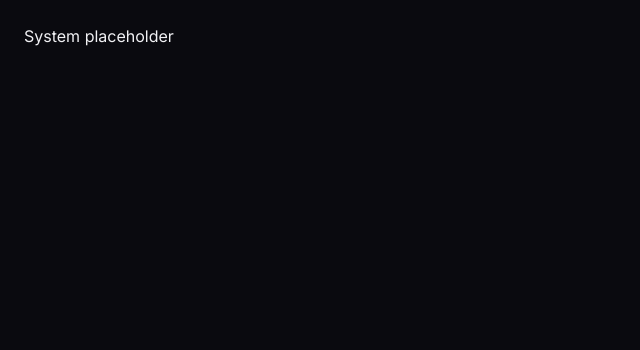
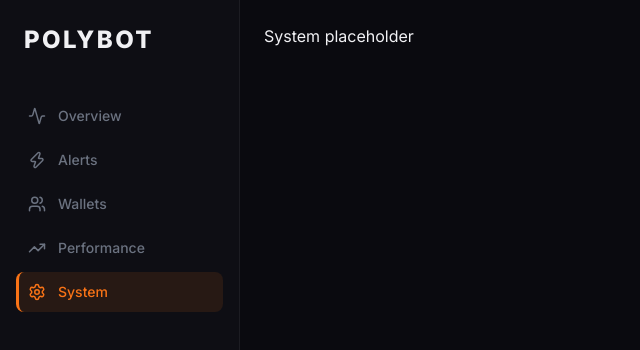
Before and after one commit to Gabsavage/polybot, a React (Vite) app in the folder dashboard/: page /system in a window 1280 px wide. Shown: the top 350 px of the page, without its empty margins (0-640 px from the left). Built offline with nearby package versions, Linux system fonts and the light colour scheme.

Commit message:
feat(M8-B v2): add Sidebar component

```diff
--- a/dashboard/src/App.jsx
+++ b/dashboard/src/App.jsx
@@ -1,9 +1,11 @@
 import { Outlet } from "react-router-dom";
+import Sidebar from "./components/layout/Sidebar";
 
 export default function App() {
   return (
-    <div className="min-h-screen bg-bg-primary text-text-primary">
-      <main className="p-6">
+    <div className="flex min-h-screen bg-bg-primary text-text-primary">
+      <Sidebar />
+      <main className="flex-1 overflow-y-auto p-6">
         <Outlet />
       </main>
     </div>
--- /dev/null
+++ b/dashboard/src/components/layout/Sidebar.jsx
@@ -0,0 +1,39 @@
+import { NavLink } from "react-router-dom";
+import { Activity, Zap, Users, TrendingUp, Settings } from "lucide-react";
+
+const NAV = [
+  { path: "/", label: "Overview", icon: Activity },
+  { path: "/alerts", label: "Alerts", icon: Zap },
+  { path: "/wallets", label: "Wallets", icon: Users },
+  { path: "/performance", label: "Performance", icon: TrendingUp },
+  { path: "/system", label: "System", icon: Settings },
+];
+
+export default function Sidebar() {
+  return (
+    <aside className="hidden md:flex md:w-60 lg:w-60 md:flex-col bg-bg-sidebar border-r border-white/[0.06] py-6 px-4">
+      <h1 className="font-extrabold text-2xl tracking-widest text-text-primary mb-10 px-2">
+        POLYBOT
+      </h1>
+      <nav className="flex flex-col gap-1">
+        {NAV.map(({ path, label, icon: Icon }) => (
+          <NavLink
+            key={path}
+            to={path}
+            end={path === "/"}
+            className={({ isActive }) =>
+              `flex items-center gap-3 px-3 py-2.5 rounded-lg text-sm font-medium transition-colors ${
+                isActive
+                  ? "bg-accent-orange/10 text-accent-orange border-l-[3px] border-accent-orange pl-[9px]"
+                  : "text-text-secondary hover:bg-white/[0.05] hover:text-text-primary"
+              }`
+            }
+          >
+            <Icon size={18} />
+            {label}
+          </NavLink>
+        ))}
+      </nav>
+    </aside>
+  );
+}
```
